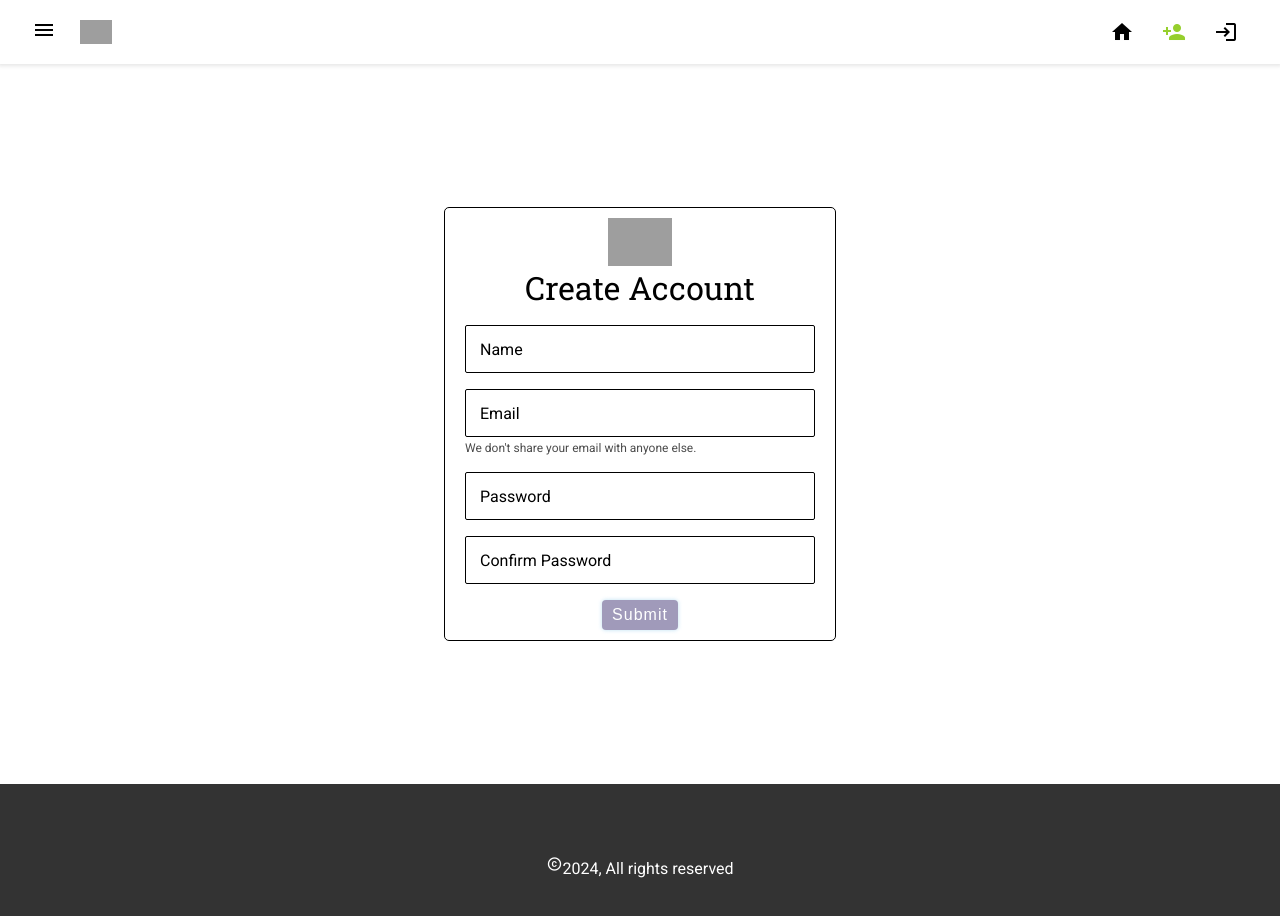
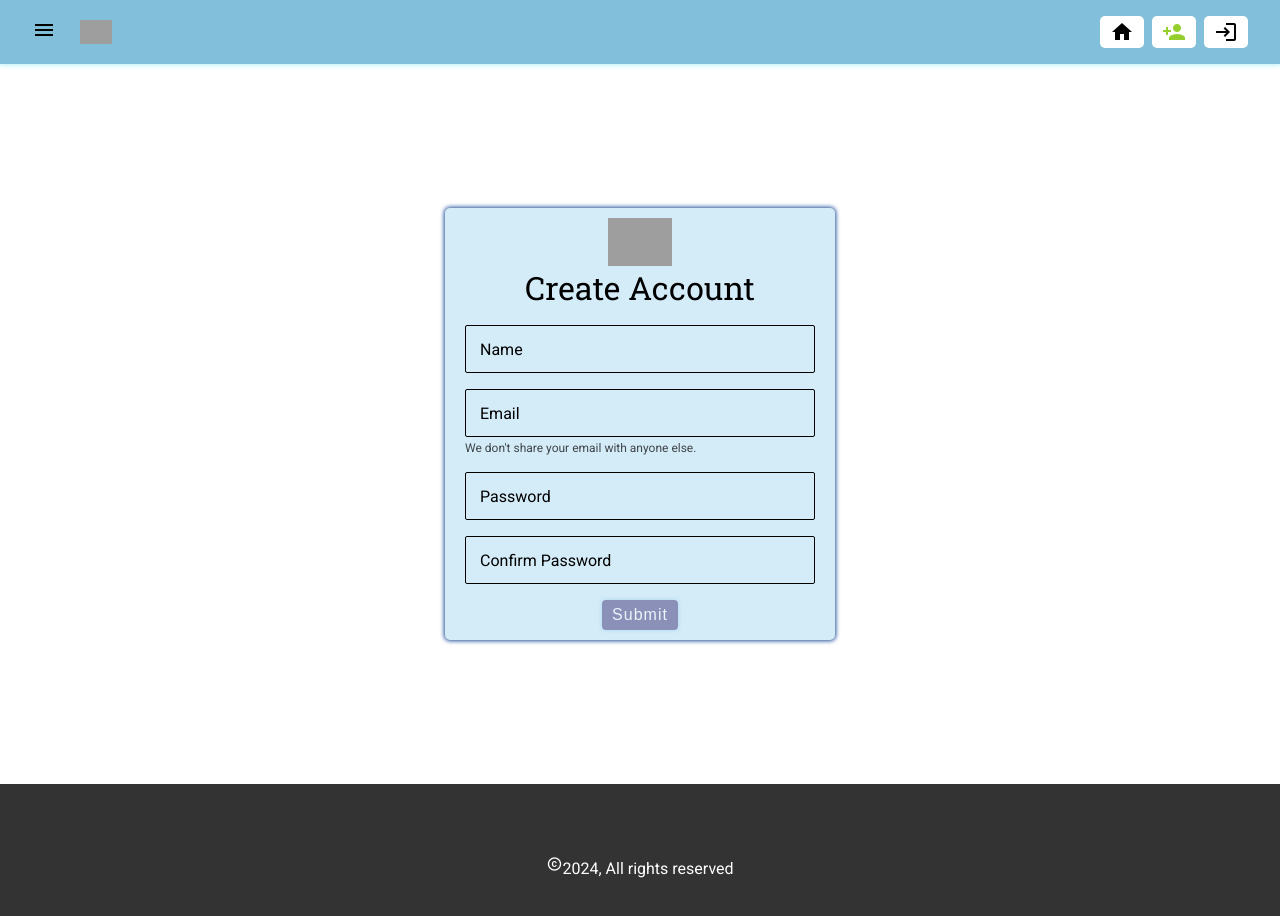
Before and after one commit to projecting123/concept-research, an Angular app: page /signup in a window 1280 px wide. Shown: the top 916 px of the page. Built offline with nearby package versions, Linux system fonts and the light colour scheme; grey boxes are pictures that could not be loaded.

Commit message:
style improved

```diff
--- a/src/app/ui/form/form.component.css
+++ b/src/app/ui/form/form.component.css
@@ -1,3 +1,7 @@
+:host{
+    --formBackgroundColor: #D4EBF8
+}
+
 img {
     height: 3rem;
     width: 4rem;
@@ -15,10 +19,11 @@ form {
     display: flex;
     flex-direction: column;
     gap: 1rem;
-    border: 1px solid;
     padding: 10px 20px;
     width: 350px;
     border-radius: 5px;
+    box-shadow: 0 0 4px 1px #1F509A;
+    background: var(--formBackgroundColor);
 }
 
 .LOGO_AND_HEADING{
@@ -51,7 +56,7 @@ form {
     right: 40px;
     z-index: 3;
     top: 9px;
-    background-color: #fff;
+    background-color: transparent;
 }
 
 .STATUS_ICON.not_password{
@@ -85,7 +90,7 @@ label{
 
 .FOCUSED_OR_FILLED_LABEL {
     transform: translateY(-25px);
-    background-color: #fff;
+    background-color: var(--formBackgroundColor);
     font-size: 12px;
 }
 
--- a/src/app/ui/header/header.component.css
+++ b/src/app/ui/header/header.component.css
@@ -5,7 +5,8 @@
     align-items: center;
     padding: 0 2rem;
     position: relative;
-    box-shadow: 0 0 4px 2px rgba(0, 0, 0, 0.1);
+    background: #81BFDA;
+    box-shadow: 0 0 5px 1px #B1F0F7;
 }
 
 img{
@@ -25,7 +26,7 @@ img{
 
 .sidebar{
     position: absolute;
-    background-color: #83d68a;
+    background-color: #B1F0F7;
     position: fixed;
     width: 70vw;
     inset: 0;
@@ -59,10 +60,10 @@ img{
     list-style: none;
 }
 
-/* Buttons styles */
+
 .leftNav button{
     border: none;
-    background-color: #fff;
+    background-color: transparent;
     cursor: pointer;
 }
 
```
